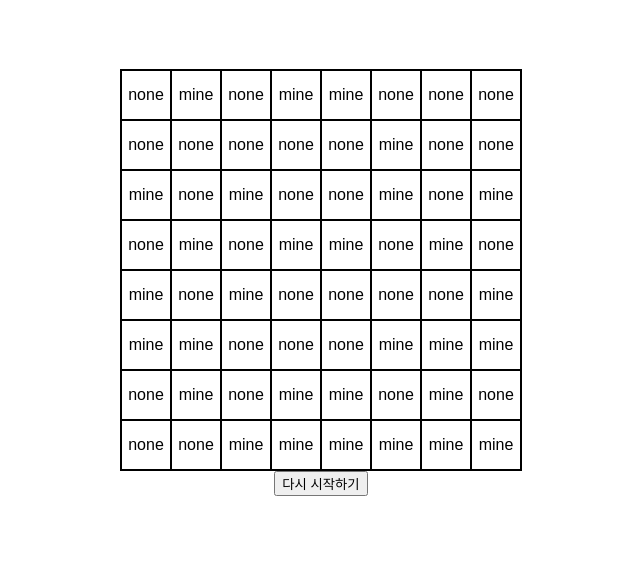
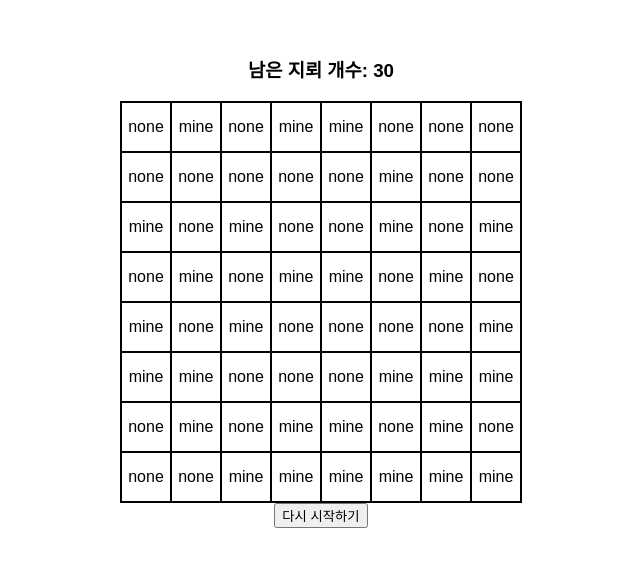
Before and after one commit to peppermintc/mine-sweeper, a React (Create React App) app: page / in a window 1280 px wide. Shown: the part 118-684 px from the top of the page, without its empty margins (319-959 px from the left). Built offline with nearby package versions, Linux system fonts and the light colour scheme.

Commit message:
[추가] 남은 지뢰 개수 표시 컴포넌트 추가

```diff
--- a/src/App.tsx
+++ b/src/App.tsx
@@ -3,7 +3,8 @@ import styled from 'styled-components';
 import CompleteModal from './components/CompleteModal';
 import GameOverModal from './components/GameOverModal';
 import MineBoard from './components/MineBoard';
-import { MINE_BOARD_ORIGINAL } from './data/boardData';
+import MineCount from './components/MineCount';
+import { MINE_BOARD_ORIGINAL, MINE_COUNT } from './data/boardData';
 import { Board, GameState } from './interfaces/interfaces';
 import { checkComplete } from './utils';
 
@@ -19,6 +20,7 @@ const MineSweeperPage = styled.div`
 const App = () => {
   const [gameState, setGameState] = useState<GameState>('PLAYING');
   const [mineBoard, setMineBoard] = useState<Board>();
+  const [mineCount, setMineCount] = useState<number>(MINE_COUNT);
   const [showGameOverModal, setShowGameOverModal] = useState<boolean>(false);
   const [showCompleteModal, setShowCompleteModal] = useState<boolean>(false);
 
@@ -31,21 +33,22 @@ const App = () => {
     setShowGameOverModal(false);
   };
 
-  const copyAndResetMineBoard = () => {
+  const copyAndResetGame = () => {
     const newMineBoard: Board = [];
     MINE_BOARD_ORIGINAL.forEach((mineBoardRow) =>
       newMineBoard.push([...mineBoardRow]),
     );
     setMineBoard(newMineBoard);
+    setMineCount(MINE_COUNT);
   };
 
   const onResetButtonClick = () => {
     closeAllModal();
-    copyAndResetMineBoard();
+    copyAndResetGame();
   };
 
   useLayoutEffect(() => {
-    copyAndResetMineBoard();
+    copyAndResetGame();
   }, []);
 
   useEffect(() => {
@@ -59,7 +62,7 @@ const App = () => {
     }
     if (gameState === 'PLAYING') {
       closeAllModal();
-      copyAndResetMineBoard();
+      copyAndResetGame();
       return;
     }
   }, [gameState]);
@@ -78,6 +81,7 @@ const App = () => {
 
   return (
     <MineSweeperPage>
+      <MineCount mineCount={mineCount} />
       {mineBoard && (
         <MineBoard
           mineBoard={mineBoard}
--- /dev/null
+++ b/src/components/MineCount.tsx
@@ -0,0 +1,9 @@
+interface MineCountProps {
+  mineCount: number;
+}
+
+const MineCount = ({ mineCount }: MineCountProps) => {
+  return <h3>남은 지뢰 개수: {mineCount}</h3>;
+};
+
+export default MineCount;
```
